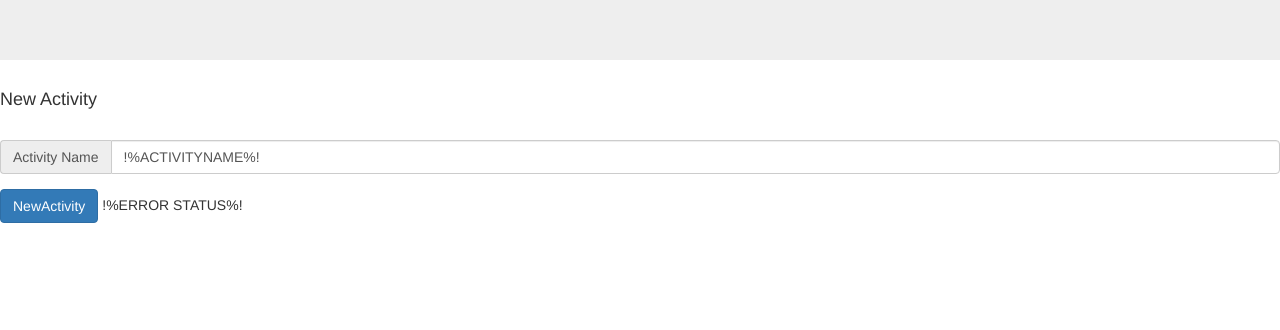
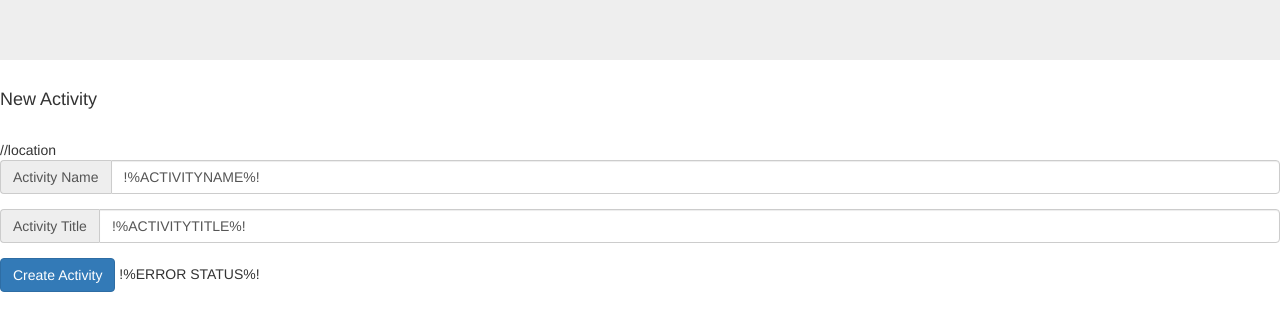
Before and after one commit to oelderinkX/meetspace, a website: page webpage/newactivity.html in a window 1280 px wide. Shown: the part 180-510 px from the top of the page. Drawn offline with nearby package versions, Linux system fonts and the light colour scheme.

Commit message:
newactivitypage

```diff
--- a/webpage/newactivity.html
+++ b/webpage/newactivity.html
@@ -24,14 +24,24 @@ body {
 
 <form action="/newactivity" method="POST">
 
+//location
+
 	<div class="form-group">
 		<div class="input-group">
 			<span class = "input-group-addon">Activity Name</span>
-			<input type="text" value="!%ACTIVITYNAME%!" name="activityname" required class="form-control" placeholder="ActivityName">
+			<input type="text" value="!%ACTIVITYNAME%!" name="activityname" required class="form-control" placeholder="Activity Name">
 		</div>
 	</div>
 
-	<input type="submit" class="btn btn-default btn-primary" value="NewActivity">
+	<div class="form-group">
+		<div class="input-group">
+			<span class = "input-group-addon">Activity Title</span>
+			<input type="text" value="!%ACTIVITYTITLE%!" name="activitytitle" required class="form-control" placeholder="Activity Title">
+		</div>
+	</div>
+
+
+	<input type="submit" class="btn btn-default btn-primary" value="Create Activity">
 	!%ERROR STATUS%!
 </form>
 </body>
```
